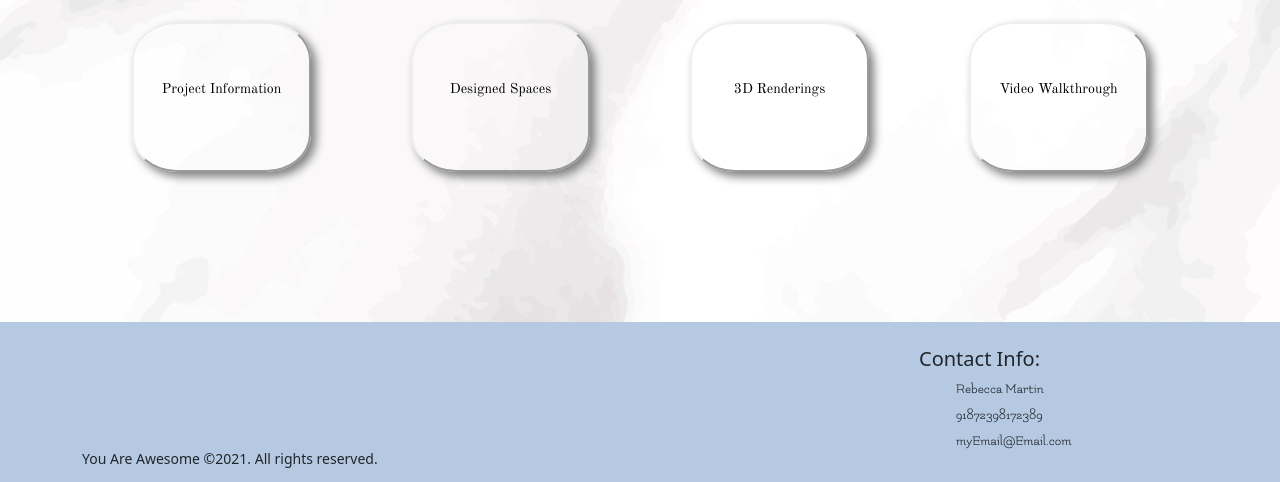
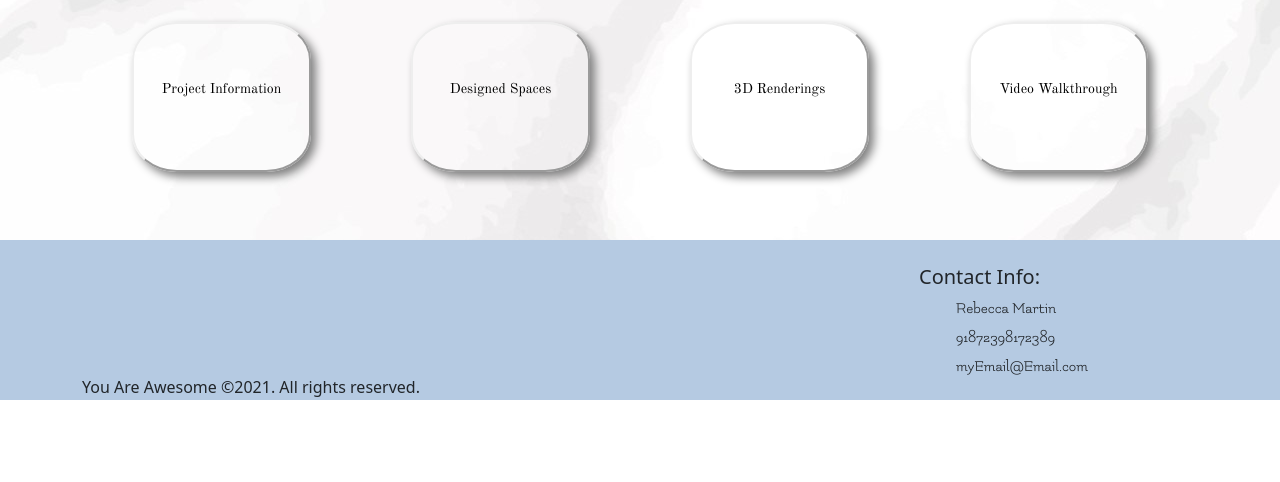
Before and after one commit to daWiz314/daWiz314.github.io, a PHP site: page /index.html in a window 1280 px wide. Shown: the part 420-902 px from the top of the page. After the commit the page ends 820 px from the top, so only its background shows below. Run offline with PHP 8.4, Linux system fonts and the light colour scheme.

Commit message:
Got rid of media rules, didn't need them.

```diff
--- a/css/main.css
+++ b/css/main.css
@@ -17,30 +17,6 @@
     src: url(../fonts/Old_Standard_TT/OldStandardTT-Bold.ttf) format("truetype");
     font-weight: bold;
     font-style: normal;
-}
-
-@media screen and (min-height: 1200px) and (min-width: 1400px) {
-    footer {
-        position: absolute;
-        bottom: 0;
-        height: 210px;
-        font-size: 24px;
-    }
-}
-
-@media screen and (min-height: 900px) and (max-width: 1399px) {
-    footer {
-        position: absolute;
-    }
-}
-
-@media screen and (max-width: 1399px) and (max-height: 1000px) {
-    footer {
-        position: relative;
-        margin-top: 100px;
-        font-size: 14px;
-        height: 150px;
-    }
 }
 
 /* Here you can start styling. ^_^*/
@@ -88,10 +64,10 @@ a {
 }
 
 footer {
-    position: relative;
     clear: both;
+    position: absolute;
+    bottom: -20px;
     background-color: #b5cae2;
-    bottom: 0;
     height: 160px;
     width: 100%;
 }
```
